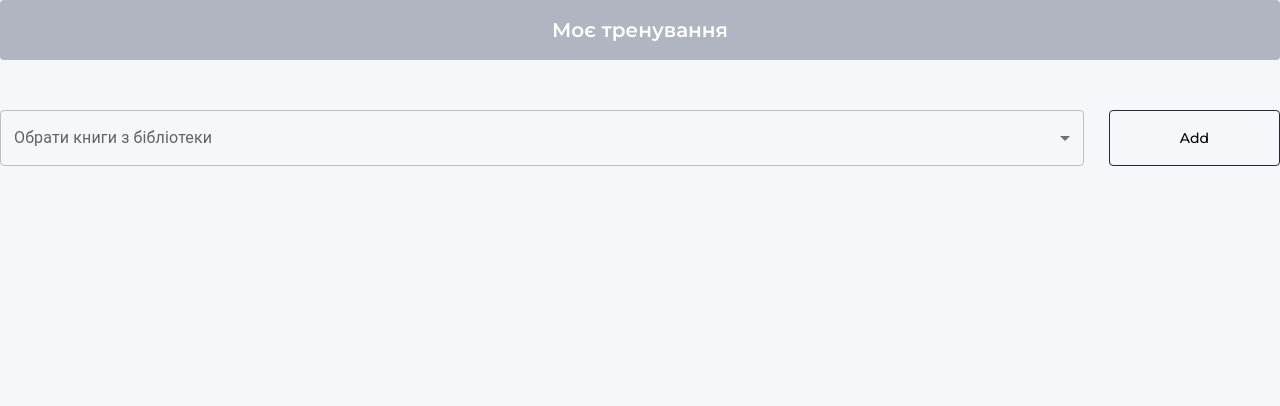
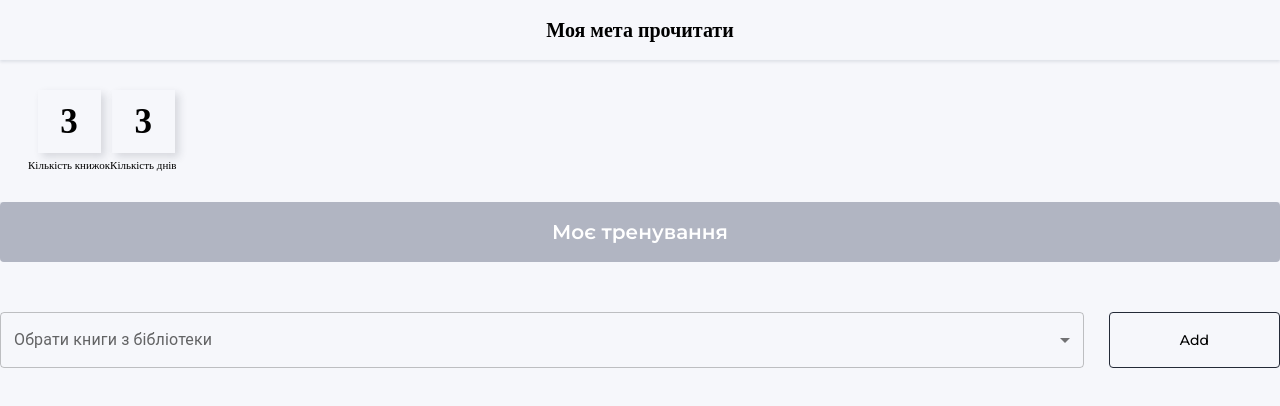
Before and after one commit to GoIT44/dev_front_book_reader, a React (Create React App) app: page /statistic in a window 1280 px wide. Shown: the top 406 px of the page. Built offline with nearby package versions, Linux system fonts and the light colour scheme.

Commit message:
training page start to create

```diff
--- /dev/null
+++ b/src/components/TrainingSection/SideBarMyGoal/SideBarMyGoal.js
@@ -0,0 +1,21 @@
+import style from "./SideBarMyGoal.module.css";
+
+const SideBarMyGoal = () => {
+  return (
+    <div className={style.sideBar}>
+      <h3 className={style.sideBarTitle}>Моя мета прочитати</h3>
+      <ul className={style.sideBarList}>
+        <li className={style.sideBarItem}>
+          <p className={style.sidebarNumber}>3</p>
+          <p className={style.sideBarText}>Кількість книжок</p>
+        </li>
+        <li className={style.sideBarItem}>
+          <p className={style.sidebarNumber}>3</p>
+          <p className={style.sideBarText}>Кількість днів</p>
+        </li>
+      </ul>
+    </div>
+  );
+};
+
+export default SideBarMyGoal;
--- /dev/null
+++ b/src/components/TrainingSection/SideBarMyGoal/SideBarMyGoal.module.css
@@ -0,0 +1,125 @@
+@value fontMontserrat from '../../../styles/variables.module.css';
+@value fontOpenSans from '../../../styles/variables.module.css';
+@value white-text-color from '../../../styles/variables.module.css';
+@value background-card-color from '../../../styles/variables.module.css';
+@value number-color from '../../../styles/variables.module.css';
+@value card-number-color from '../../../styles/variables.module.css';
+@value accent-color from '../../../styles/variables.module.css';
+@value min-width-tablet from '../../../styles/variables.module.css';
+@value max-width-desktop from '../../../styles/variables.module.css';
+
+.sideBar {
+  text-align: center;
+  /* margin-bottom: 33px; */
+}
+.sideBarTitle {
+  font-family: fontMontserrat;
+  font-style: normal;
+  font-weight: 600;
+  font-size: 20px;
+  line-height: 38px;
+  padding: 11px 25px;
+  height: 60px;
+  /* margin-bottom: 30px; */
+  color: white-text-color;
+  background-color: background-card-color;
+  box-shadow: 0px 2px 3px rgba(9, 30, 63, 0.1);
+}
+.sideBarList {
+  display: flex;
+  padding: 30px 19px 30px 28px;
+  /* margin-bottom: 30px; */
+  /* justify-content: space-around; */
+  background-color: white-text-color;
+  box-shadow: 0px 2px 3px rgba(9, 30, 63, 0.1);
+}
+.sideBarItem {
+  display: flex;
+  flex-direction: column;
+  justify-content: center;
+  align-items: center;
+}
+.sidebarNumber {
+  font-family: fontOpenSans;
+  display: flex;
+  align-items: center;
+  justify-content: center;
+  font-style: normal;
+  font-weight: bold;
+  font-size: 35px;
+  line-height: 38px;
+  width: 63px;
+  height: 63px;
+  margin-bottom: 6px;
+  color: number-color;
+  background-color: card-number-color;
+  box-shadow: 4px 4px 8px rgba(36, 42, 55, 0.15);
+}
+.sideBarText {
+  font-family: fontMontserrat;
+
+  font-style: normal;
+  font-weight: 500;
+  font-size: 11px;
+  line-height: 13px;
+  /* margin-bottom: 30px; */
+}
+
+@media (min-width: min-width-tablet) {
+  .sideBar {
+    display: flex;
+    align-items: flex-start;
+    padding: 20px 30px 15px;
+    background-color: white-text-color;
+    box-shadow: 0px 2px 3px rgba(9, 30, 63, 0.25);
+  }
+  .sideBarTitle {
+    margin-top: 3px;
+    padding: 11px 27px 11px 28px;
+    margin-right: 19px;
+    /* margin: 23px 19px 42px 30px; */
+  }
+  .sidebarNumber {
+    width: 100px;
+    height: 60px;
+  }
+  .sideBarList {
+    align-items: flex-start;
+    /* margin-top: 20px; */
+    margin-bottom: 0;
+    padding: 0;
+    box-shadow: none;
+  }
+  .sideBarItem:not(:last-child) {
+    margin-right: 12px;
+  }
+  .sideBarText {
+    width: 100px;
+    /* margin-bottom: 15px; */
+  }
+}
+@media (min-width: max-width-desktop) {
+  .sideBar {
+    flex-direction: column;
+    width: 275px;
+    align-items: center;
+  }
+  .sideBarTitle {
+    margin-top: 0;
+    margin-right: 0;
+  }
+  .sideBarList {
+    padding: 72px 17px 76px;
+    justify-content: space-around;
+  }
+  .sidebarNumber {
+    width: 66px;
+    height: 66px;
+  }
+  .sideBarItem:not(:last-child) {
+    margin-right: 22px;
+  }
+  .sideBarText {
+    width: 60px;
+  }
+}
--- a/src/components/TrainingSection/TrainingSection.js
+++ b/src/components/TrainingSection/TrainingSection.js
@@ -2,12 +2,10 @@
 // import { useState } from "react";
 // import { useSelector, useDispatch } from "react-redux";
 
-// import Booklist from "./BookList/Booklist";
+import SideBarMyGoal from "./SideBarMyGoal/SideBarMyGoal";
 
-// import ResultBox from "../../example/ResultBox";
 // import TrainingModalBtn from "../TrainingModalBtn/TrainingModalBtn";
 
-import Box from "@mui/material/Box";
 import { ReactComponent as ReactLogo } from "../../images/training_page_icons/arrow-back.svg";
 import Form from "./Form/Form";
 import styles from "./TrainingSection.module.css";
@@ -23,6 +21,7 @@ const TrainingSection = () => {
             <ReactLogo />
           </div>
         </button>
+        <SideBarMyGoal />
         <div className={styles.section__centeredWrap}>
           <div className={styles.section__titleWrap}>
             <h2 className={styles.section__title}>Моє тренування</h2>
@@ -32,9 +31,9 @@ const TrainingSection = () => {
           </div>
         </div>
       </section>
+
       {/* <Booklist /> */}
 
-      {/* <ResultBox /> */}
       {/* <TrainingModalBtn /> */}
     </>
   );
```
